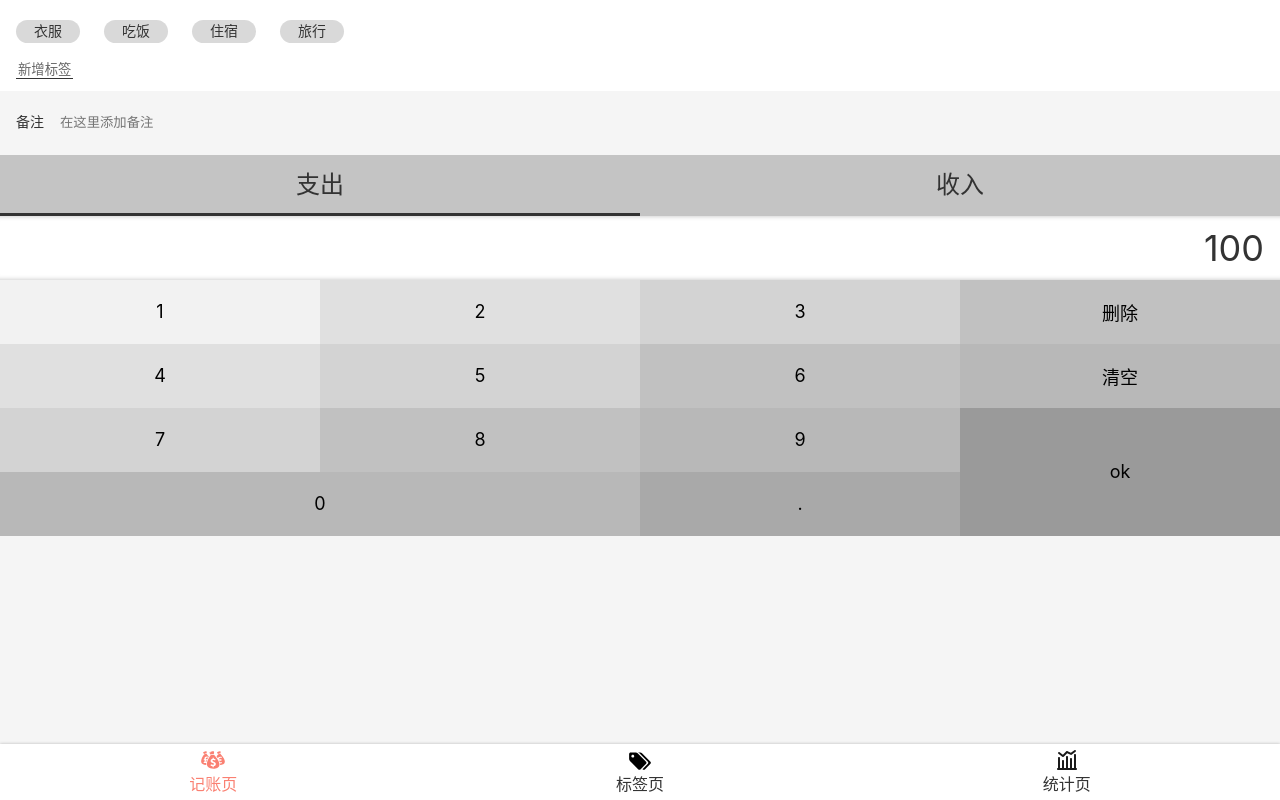
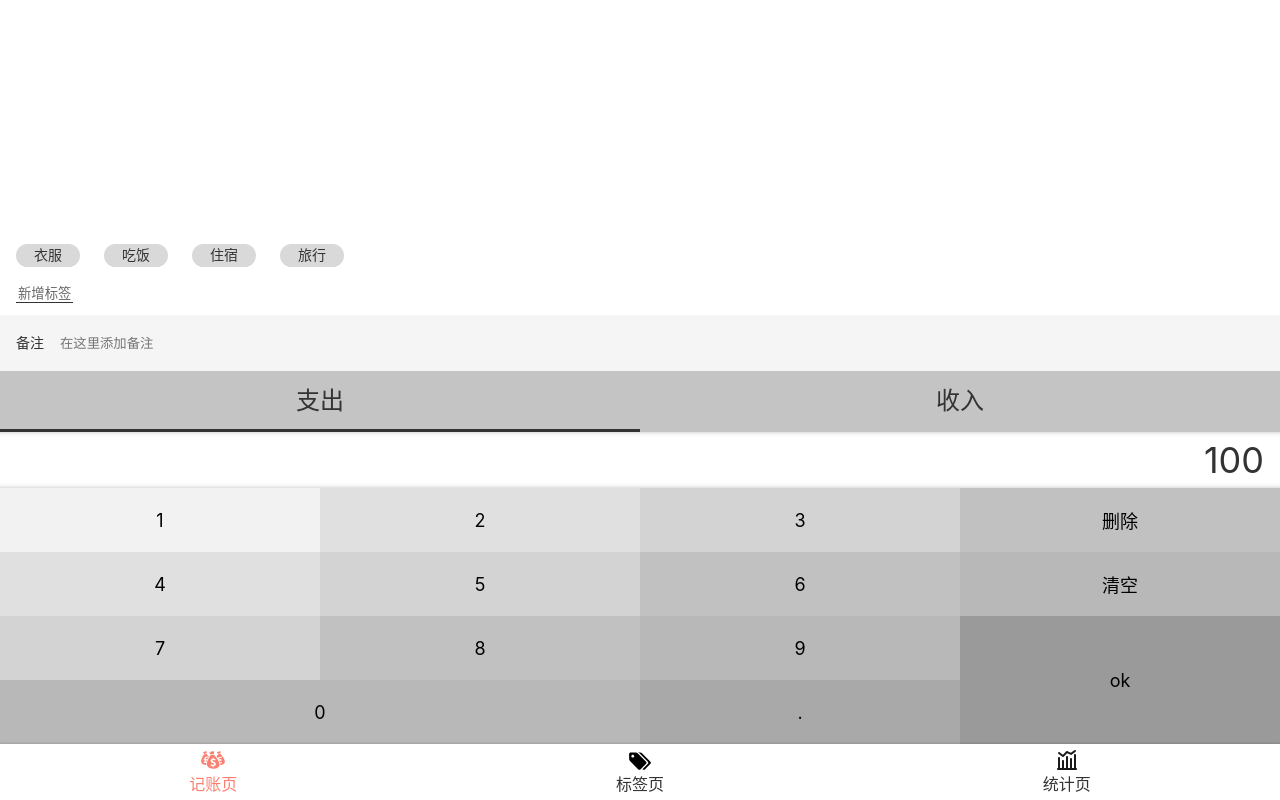
Before and after one commit to hushun1994/React-morney, a React app: page /#/money in a window 1280 px wide. Built offline with nearby package versions, Linux system fonts and the light colour scheme.

Commit message:
Money.tsx UI 完成

```diff
--- a/public/index.html
+++ b/public/index.html
@@ -3,7 +3,11 @@
   <head>
     <meta charset="utf-8" />
     <link rel="icon" href="%PUBLIC_URL%/favicon.ico" />
-    <meta name="viewport" content="width=device-width, initial-scale=1" />
+    <!-- <meta name="viewport" content="width=device-width, initial-scale=1" /> -->
+    <meta
+      name="viewport"
+      content="width=device-width,initial-scale=1,minimum-scale=1,maximum-scale=1,user-scalable=no,viewport-fit=cover"
+    />
     <meta name="theme-color" content="#000000" />
     <meta
       name="description"
--- a/src/components/Layout.tsx
+++ b/src/components/Layout.tsx
@@ -13,10 +13,10 @@ const Main = styled.div`
   overflow: auto;
 `;
 
-const Layout = (props: { children: React.ReactNode }) => {
+const Layout = (props: any) => {
   return (
     <Wrapper>
-      <Main>{props.children}</Main>
+      <Main className={props.className}>{props.children}</Main>
       <Nav />
     </Wrapper>
   );
--- a/src/views/Money.tsx
+++ b/src/views/Money.tsx
@@ -5,6 +5,11 @@ import styled from "styled-components";
 const TagsSection = styled.section`
   background: #fff;
   padding: 12px 16px;
+  flex-grow: 1;
+  display: flex;
+  flex-direction: column;
+  justify-content: flex-end;
+  align-items: flex-start;
   > ol {
     margin: 0 -12px;
     > li {
@@ -39,7 +44,7 @@ const NotesSection = styled.section`
     > input {
       display: block;
       width: 100%;
-      height: 64px;
+      height: 56px;
       background: none;
       border: none;
     }
@@ -76,7 +81,7 @@ const NumberPadSection = styled.section`
   > .output {
     background: #fff;
     font-size: 36px;
-    line-height: 64px;
+    line-height: 56px;
     text-align: right;
     padding: 0 16px;
     box-shadow: inset 0 -5px 5px -5px rgba(0, 0, 0, 0.25),
@@ -127,9 +132,14 @@ const NumberPadSection = styled.section`
   }
 `;
 
+const MyLayout = styled(Layout)`
+  display: flex;
+  flex-direction: column;
+`;
+
 function Money() {
   return (
-    <Layout>
+    <MyLayout>
       <TagsSection>
         <ol>
           <li>衣服</li>
@@ -170,7 +180,7 @@ function Money() {
           <button>.</button>
         </div>
       </NumberPadSection>
-    </Layout>
+    </MyLayout>
   );
 }
 
```
